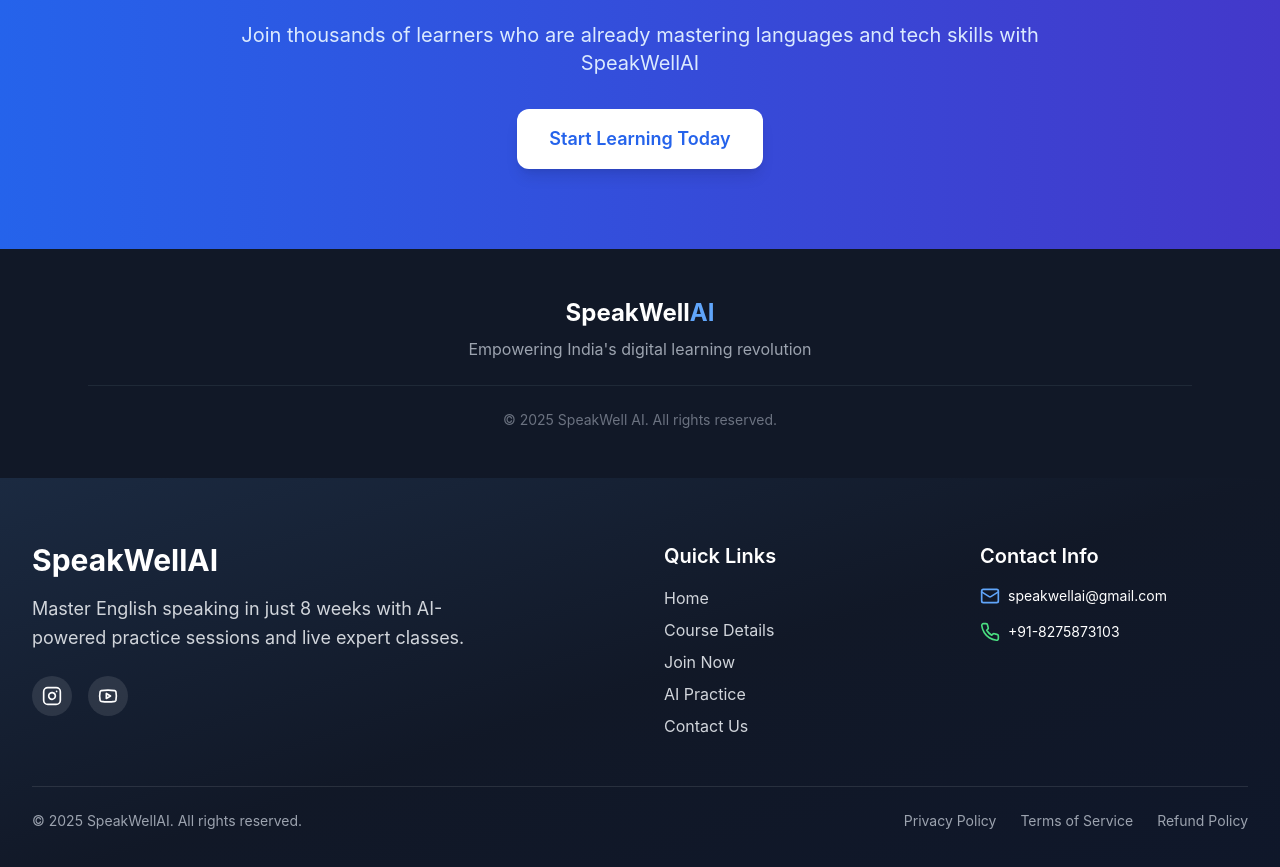
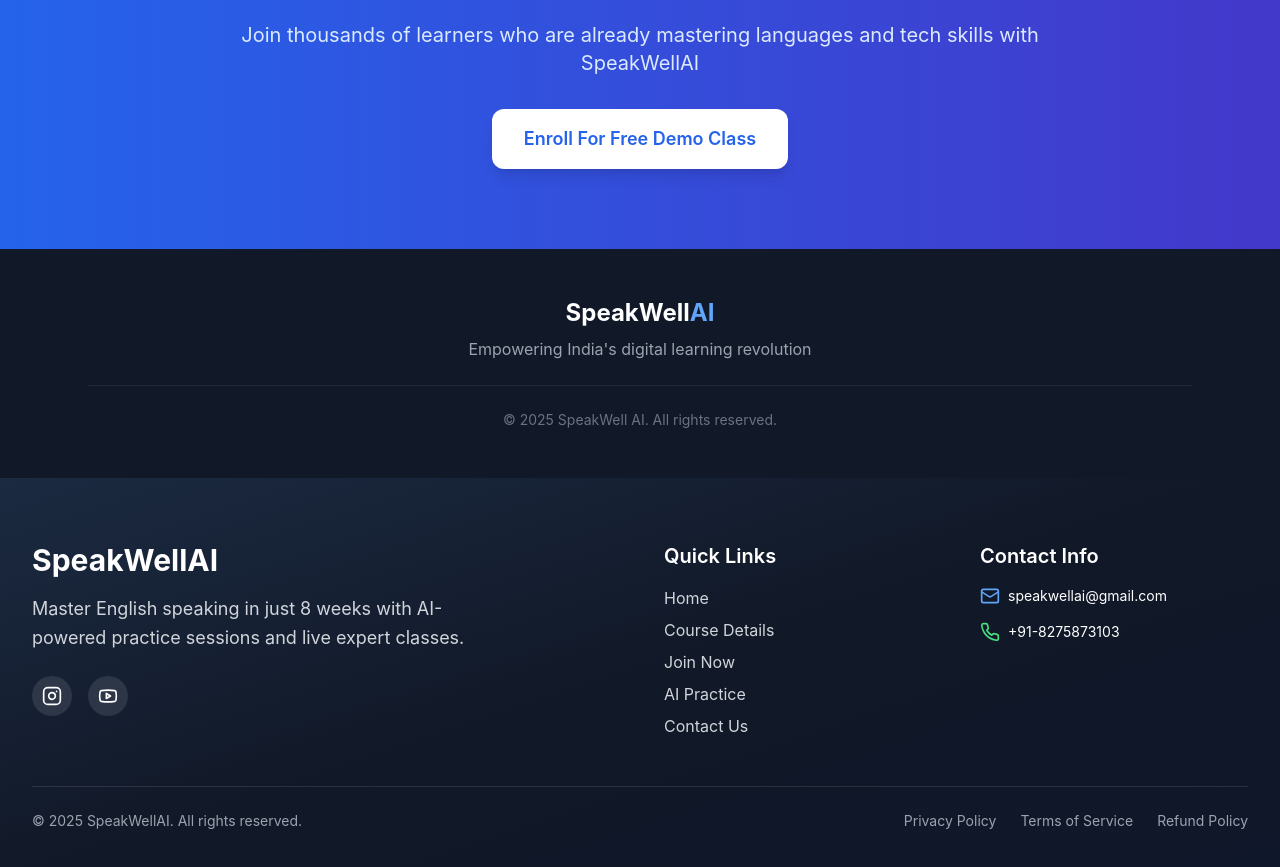
Before and after one commit to nikemod1/SpeakWellai, a React (Vite) app: page / in a window 1280 px wide. Shown: the part 1817-2684 px from the top of the page. Built offline with nearby package versions, Linux system fonts and the light colour scheme.

Commit message:
Update Home.tsx

```diff
--- a/src/pages/Home.tsx
+++ b/src/pages/Home.tsx
@@ -176,7 +176,7 @@ const Home: React.FC = () => {
   rel="noopener noreferrer"
   className="bg-white text-blue-600 px-8 py-4 rounded-xl font-semibold text-lg hover:bg-gray-100 transition-colors duration-300 shadow-lg hover:shadow-xl inline-block text-center"
 >
-  Start Learning Today
+  Enroll For Free Demo Class
 </a>
 
         </div>
```
